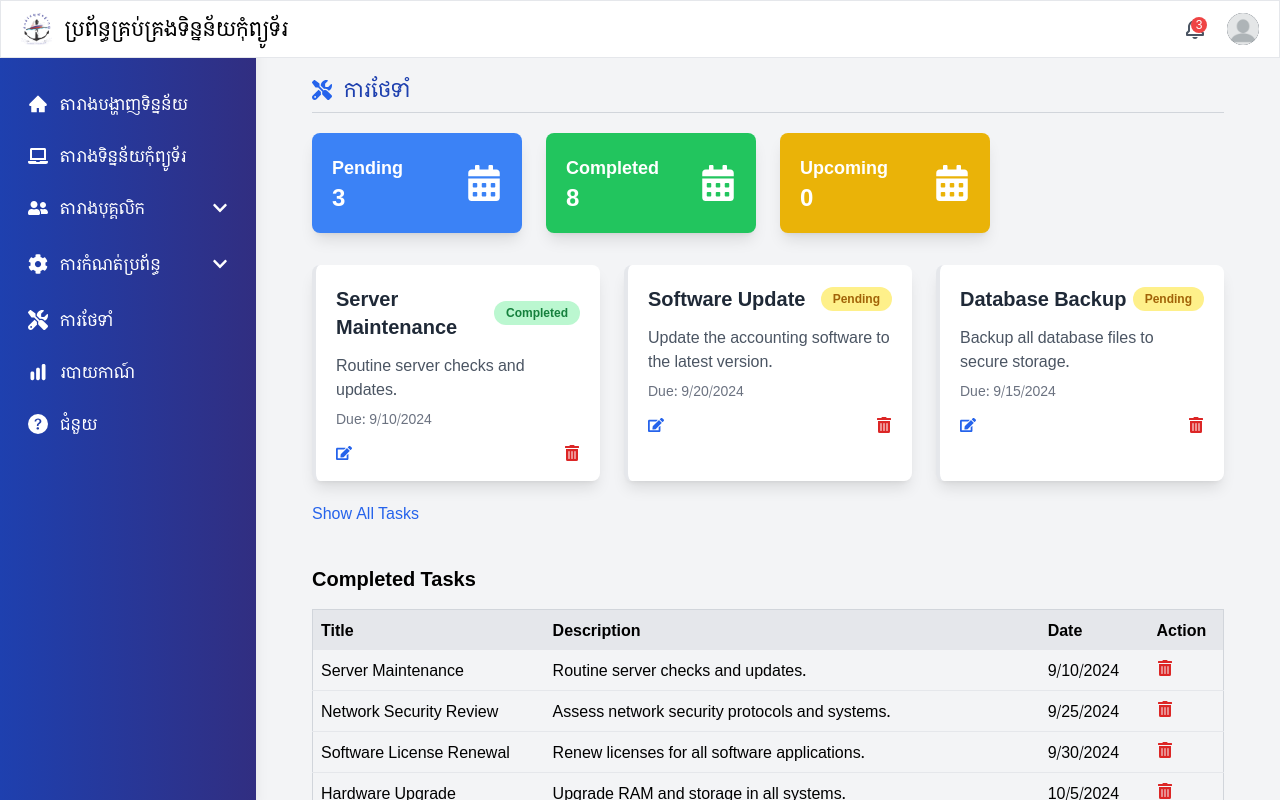
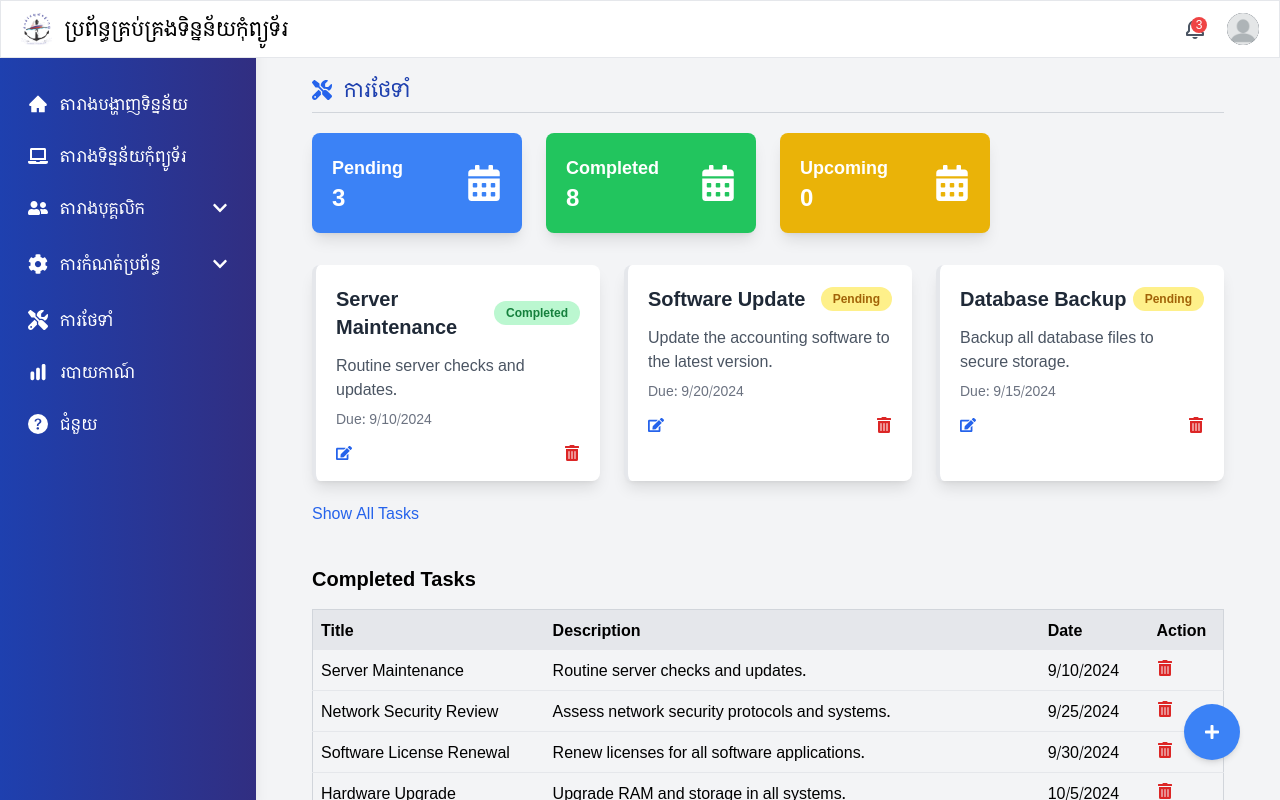
Before and after one commit to Kanhary/portfolio, a React (Vite) app: page /main-dashboard/maintenance in a window 1280 px wide. Built offline with nearby package versions, Linux system fonts and the light colour scheme; a web font is replaced by a local one.

Commit message:
update maintenance page

```diff
--- a/src/Components/Pages/Help.jsx
+++ b/src/Components/Pages/Help.jsx
@@ -29,7 +29,7 @@ const Help = () => {
 };
 
   return (
-    <div className="min-h-screen mt-10 font-khmer">
+    <div className="min-h-screen mt-10 font-khmer" data-aos='fade-right'>
       <h1 className='text-xl font-medium text-blue-800 font-khmer'>ជំនួយ</h1>
       <div className='mt-3 mb-3 border'></div>
       <div className="p-8 mx-auto bg-white shadow-xl rounded-2xl">
--- a/src/Components/Pages/Maintenance.jsx
+++ b/src/Components/Pages/Maintenance.jsx
@@ -247,7 +247,7 @@ const Maintenance = () => {
       </button>
 
       {/* Completed Tasks Table */}
-      <div className="mt-10">
+      <div className="mt-10" data-aos='fade-right'>
         <h2 className="text-xl font-bold">Completed Tasks</h2>
         <table className="w-full mt-4 text-left border border-gray-300">
           <thead>
@@ -294,6 +294,14 @@ const Maintenance = () => {
           </button>
         </div>
       </div>
+
+      <button
+                    className="fixed flex items-center px-5 py-5 space-x-2 text-white transition-colors bg-blue-500 rounded-full shadow-md bottom-10 right-10 hover:bg-blue-600"
+                    onClick={() => setShowModal(true)}
+                >
+                    <FaPlus />
+
+                </button>
 
       {/* Modal for Adding/Editing Tasks */}
       {showModal && (
--- a/src/Components/Pages/Report.jsx
+++ b/src/Components/Pages/Report.jsx
@@ -77,7 +77,7 @@ const ReportPage = () => {
             {notification && <div className="mb-4 text-green-600">{notification}</div>}
 
             {/* Search and Filters */}
-            <div className="flex flex-col mt-4 mb-6 space-y-4 sm:flex-row sm:space-y-0 sm:space-x-4 data-aos='fade-up">
+            <div className="flex flex-col mt-4 mb-6 space-y-4 sm:flex-row sm:space-y-0 sm:space-x-4" data-aos='fade-up'>
                 <input
                     type="text"
                     placeholder="Search reports..."
@@ -105,7 +105,7 @@ const ReportPage = () => {
             </div>
 
             {/* Report Overview */}
-            <div className="p-6 bg-white rounded-lg shadow-lg data-aos='fade-up">
+            <div className="p-6 bg-white rounded-lg shadow-lg" data-aos='fade-right'>
                 <h2 className="mb-4 text-2xl font-semibold text-gray-800 sm:text-3xl">Generated Reports</h2>
                 {filteredReports.length === 0 ? (
                     <p className="mt-2 text-gray-600">No reports found. Please adjust your search.</p>
```
